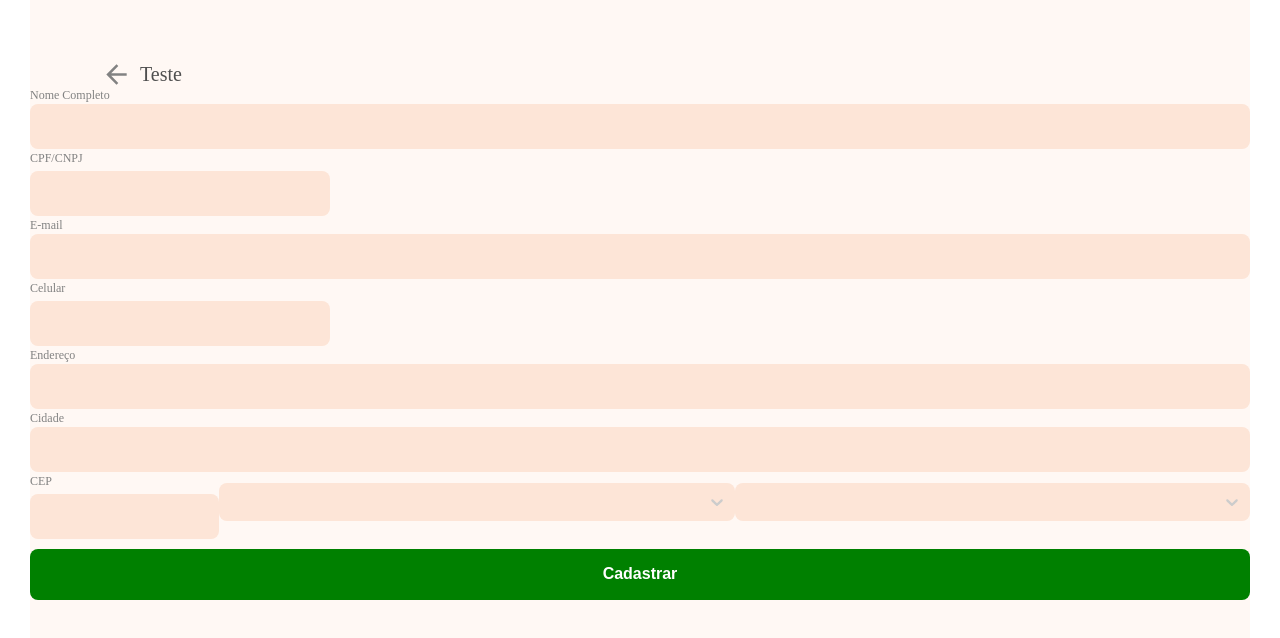
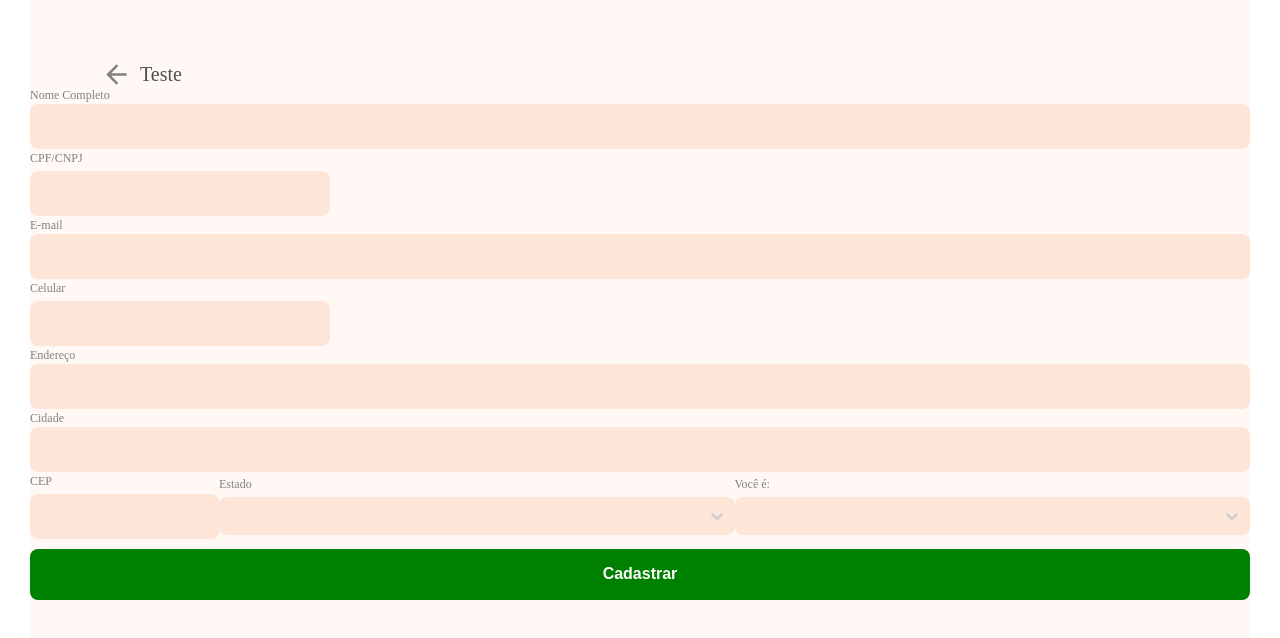
Before and after one commit to estartandodevs-course/recolapp, a React (Create React App) app: page /register in a window 1280 px wide. Shown: the top 638 px of the page. Built offline with nearby package versions, Linux system fonts and the light colour scheme; the HTML template or start-up script is replaced by a standard one.

Commit message:
chore: ajusting select component

```diff
--- a/src/components/Select/index.js
+++ b/src/components/Select/index.js
@@ -1,6 +1,13 @@
 import React from "react";
 import * as S from "./styles";
 
-export const Select = ({ options, onChange }) => {
-  return <S.Select options={options} onChange={onChange} />;
+export const Select = ({ label, width = "100%", options, onChange }) => {
+  return (
+    <>
+      <S.Container width={width}>
+        <S.Label>{label}</S.Label>
+        <S.Select options={options} onChange={onChange} />
+      </S.Container>
+    </>
+  );
 };
--- a/src/components/Select/styles.js
+++ b/src/components/Select/styles.js
@@ -1,9 +1,25 @@
 import styled from "styled-components";
 import ReactSelect from "react-select";
 
+export const Container = styled.div`
+  width: ${(props) => props.width};
+  height: 67px;
+  text-align: left;
+  display: flex;
+  justify-content: center;
+  flex-direction: column;
+  gap: 4px;
+`;
+
+export const Label = styled.label`
+  color: #828282;
+  font-size: 12px;
+  line-height: 18px;
+`;
+
 export const Select = styled(ReactSelect)`
   width: 100%;
-  height: 45px;
+  /* height: 45px; */
 
   .css-yk16xz-control {
     background-color: var(--inputBackground);
```
